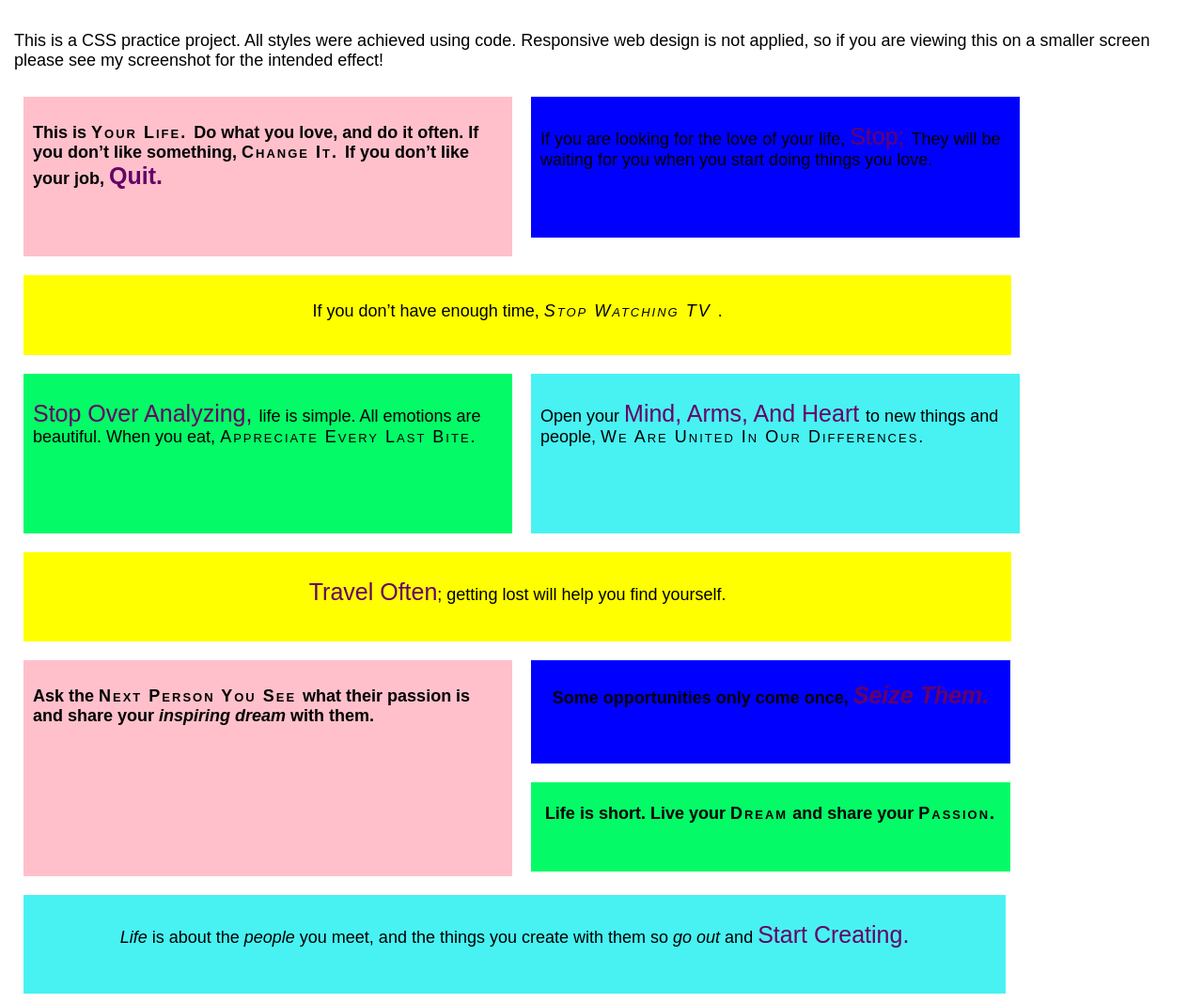
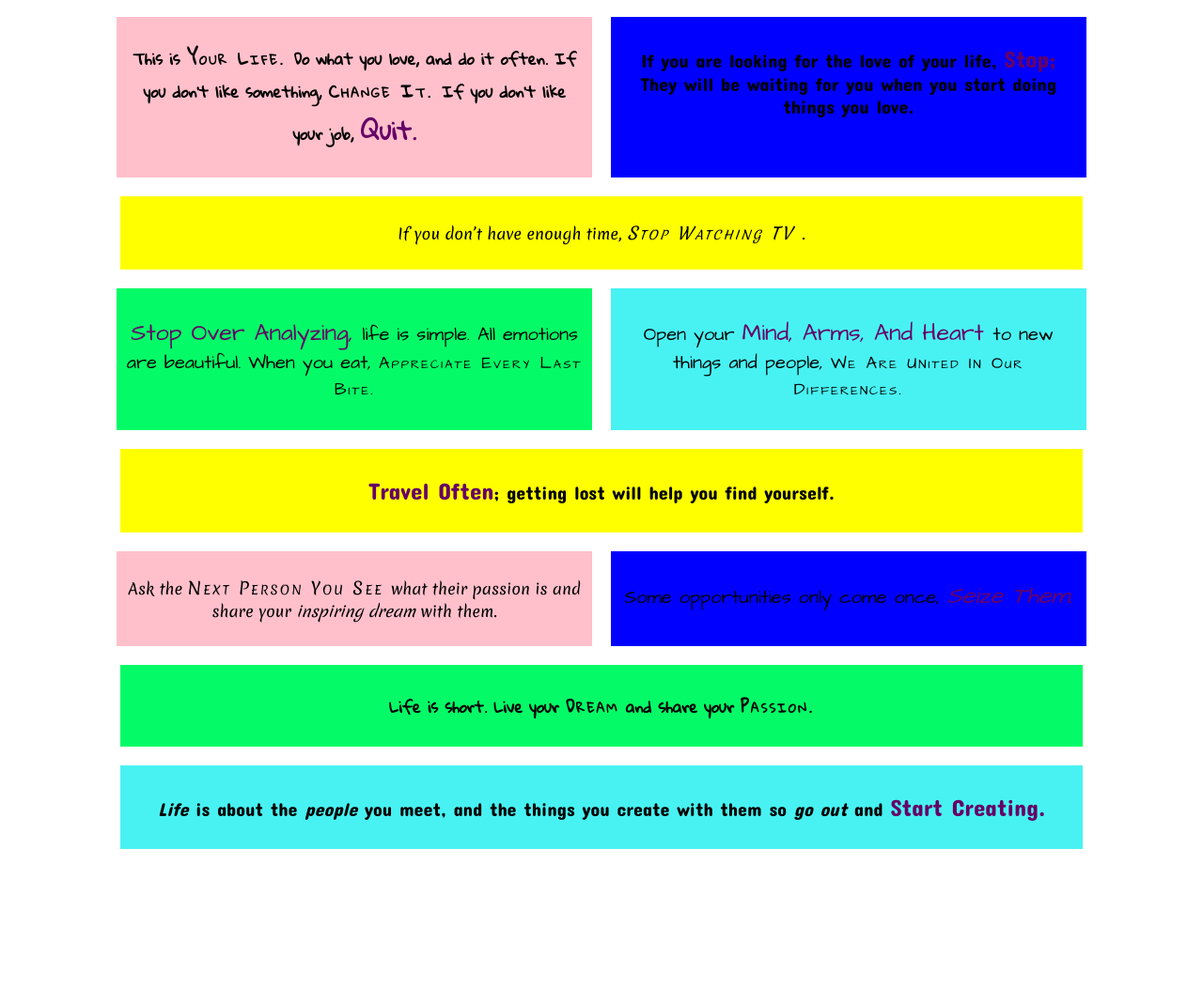
Before and after one commit to JLine79/holstee-manifesto, a plain HTML site: page index.html in a window 1280 px wide. Shown: the whole page at 94% size. After the commit the page ends 922 px from the top, so only its background shows below. Drawn offline with Linux system fonts and the light colour scheme.

Commit message:
updated holstee manifesto with responsive code ready for push

```diff
--- a/css/main.css
+++ b/css/main.css
@@ -1,12 +1,72 @@
-body {
-    margin: 10px;
-	padding: 5px;
-	overflow: auto;
+/** BASE STYLES **/
+/** font-family: 'Gloria Hallelujah', cursive; 'Concert One', cursive; 'Merienda', cursive; 'Architects Daughter', cursive; **/
+
+*{
+  box-sizing: border-box;
 }
 
-header p{
-  font-family: sans-serif;
-  font-size: 18px;
+.row::after {
+  content:"";
+  clear:both;
+  display:table;
+}
+
+[class*="col-"]{
+  float:left;
+  padding: 25px;
+}
+
+/** For mobile phones **/
+
+[class*="col-"] {
+  width: 100%;
+}
+
+@media only screen and (min-width: 600px) {
+/** For tablets: **/
+  .col-s-1 {width: 8.33%;}
+  .col-s-2 {width: 16.66%;}
+  .col-s-3 {width: 25%;}
+  .col-s-4 {width: 33.33%;}
+  .col-s-5 {width: 41.66%;}
+  .col-s-6 {width: 50%;}
+  .col-s-7 {width: 58.33%;}
+  .col-s-8 {width: 66.66%;}
+  .col-s-9 {width: 75%;}
+  .col-s-10 {width: 83.33%;}
+  .col-s-11 {width: 91.66%;}
+  .col-s-12 {width: 100%;}
+}
+
+@media only screen and (min-width: 768px) {
+/** For desktop: **/
+  .col-1 {width: 8.33%;}
+  .col-2 {width: 16.66%;}
+  .col-3 {width: 25%;}
+  .col-4 {width: 33.33%;}
+  .col-5 {width: 41.66%;}
+  .col-6 {width: 50%;}
+  .col-7 {width: 58.33%;}
+  .col-8 {width: 66.66%;}
+  .col-9 {width: 75%;}
+  .col-10 {width: 83.33%;}
+  .col-11 {width: 91.66%;}
+  .col-12 {width: 100%;}
+}
+
+/** HOSTEE MANIFESTO PROJECT**/
+
+.holstee {
+  background-color: white;
+}
+
+.container{
+  display: flex;
+  flex-direction: row;
+  flex-wrap: wrap;
+  justify-content: center;
+  align-items: stretch;
+  align-content: space-around;
 }
 
 .light-emphasis {
@@ -22,125 +82,64 @@ header p{
 	text-transform: capitalize;
 }
 
-[class^="box"] {
-  overflow:auto;
+.box {
+  color: black;
+  font-size: 16px;
+  height: auto;
+  margin: 10px;
+  padding: 10px;
+  text-align:center;
 }
 
-.box1 {
-	background: pink;
-	float: left;
-	font-family: 'Gloria Hallelujah', cursive;
-	font-size: 16px;
-	font-weight: bold;
-  height: 150px;
-	margin: 10px;
-	padding: 10px;
-  width: 40%;
+.full {
+  flex-basis: 81%;
 }
 
-.box2 {
-	background: blue;
-	float: left;
-	font-family: 'Concert One', cursive;
-	font-size: 20px;
-  height: 130px;
-	margin: 10px;
-	padding: 10px;
-	width: 40%;
+.half {
+  flex-basis: 40%;
 }
 
-.box3 {
-	background: yellow;
-	float: left;
-	font-family: 'Merienda', cursive;
-	font-size: 16px;
-	margin: 10px;
-	height: 65px;
-	padding: 10px;
-  text-align: center;
-	width: 82.5%;
+.quarter {
+  flex-basis: 40%;
+  align-self:stretch;
+  width: 20%;
 }
 
-.box4 {
-	background: #04fb67;
-	float: left;
-	font-family: 'Architects Daughter', cursive;
-	font-size: 20px;
-  height: 150px;
-	margin: 10px;
-	padding: 10px;
-	width: 40%;
+.gloria {
+  font-family: 'Gloria Hallelujah', cursive;
+  font-weight: bold;
 }
 
-.box5 {
-	background: #48f2f2;
-	float: left;
-	font-family: 'Gloria Hallelujah', cursive;
-	font-size: 16px;
-  height: 150px;
-	margin: 10px;
-	padding: 10px;
-	width: 40%;
+.concert {
+  font-family: 'Concert One', cursive;
+  font-size: 20px;
 }
 
-.box6 {
-	background: yellow;
-	float: left;
-	font-family: 'Concert One', cursive;
-	font-size: 20px;
-	height: 75px;
-	margin: 10px;
-	padding: 10px;
-  text-align: center;
-	width: 82.5%;
+.merienda {
+  font-family: 'Merienda', cursive;
 }
 
-.box7 {
-    background: pink;
-	float: left;
-	font-family: 'Merienda', cursive;
+.architects {
+  font-family: 'Architects Daughter', cursive;
 	font-size: 20px;
-	font-weight: bold;
-	height: 210px;
-	margin: 10px;
-	padding: 10px;
-	width: 40%;
 }
 
-.box8 {
-	background: blue;
-	float: left;
-	font-family: 'Architects Daughter', cursive;
-	font-size: 20px;
-	font-weight: bold;
-	height: 100px;
-	margin: 10px;
-	padding: 5px;
-  text-align: center;
-	width: 40%;
+.pink {
+	background: pink;
 }
 
-.box9 {
-	background: #04fb67;
-	float: left;
-	font-family: 'Gloria Hallelujah', cursive;
-	font-size: 16px;
-	font-weight: bolder;
-	height: 85px;
-	margin: 10px;
-	padding: 5px;
-  text-align: center;
-	width: 40%;
+.blue {
+	background: blue;
 }
 
-.box10 {
+.yellow {
+	background: yellow;
+}
+
+.green {
+	background: #04fb67;
+}
+
+.turquoise {
 	background: #48f2f2;
-	float: left;
-	font-family: 'Concert One', cursive;
-	font-size: 20px;
-	height: 85px;
-	margin: 10px;
-	padding: 10px;
-  text-align: center;
-	width: 82%;
 }
--- a/index.html
+++ b/index.html
@@ -2,64 +2,52 @@
 <html lang="en">
    <head>
     <meta charset="UTF-8">
-    <title> JenLin Holstee Manifesto Project | Skillcrush </title>
+    <title> Jen's Holstee Manifesto Project | Skillcrush </title>
     <link rel="stylesheet" href="css/main.css">
     <link href="https://fonts.googleapis.com/css?family=Architects+Daughter|Concert+One|Gloria+Hallelujah|Merienda&display=swap" rel="stylesheet">
   </head>
 	<body>
-    <header>
-      <p> This is a CSS practice project. All styles were achieved using code. Responsive web design is not applied, so if you are viewing this on a smaller screen please see my screenshot for the intended effect!</p>
-		<section>
-			<div class="box1">
+
+    <section class="container">
+      <div class="box pink gloria half">
         <p> This is <span class="light-emphasis"> your life. </span> Do what you love, and do it often. If you don’t like something, <span class="light-emphasis"> change it. </span> If you don’t like your job, <span class="strong-emphasis"> quit.</span> </p>
       </div>
 
-			<div class="box2">
+      <div class="box blue concert half">
         <p> If you are looking for the love of your life, <span class="strong-emphasis"> stop; </span>  They will be waiting for you when you start doing things you love. </p>
     	</div>
-    </section>
 
-    <section>
-        <div class="box3">
+      <div class="box yellow merienda full">
         <p> If you don’t have enough time, <span class="light-emphasis"> <em> stop watching TV </em> </span> . </p>
     	</div>
 
-	</section>
-
-	<section>
-        <div class="box4">
+    	<div class="box green architects half">
     	  <p> <span class="strong-emphasis"> Stop over analyzing, </span> life is simple. All emotions are beautiful. When you eat, <span class="light-emphasis"> appreciate every last bite.</span> </p>
       </div>
 
-        <div class="box5">
+      <div class="box turquoise architects half">
     	  <p> Open your <span class="strong-emphasis"> mind, arms, and heart </span> to new things and people, <span class="light-emphasis"> we are united in our differences. </span> </p>
       </div>
-	</section>
 
-  <section>
-		<div class="box6">
+      <div class="box yellow concert full">
         <p> <span class="strong-emphasis"> Travel often</span>; getting lost will help you find yourself.</p>
       </div>
 
-	<section>
-		<div class="box7">
+      <div class="box pink merienda half">
         <p>	Ask the <span class="light-emphasis"> next person you see </span> what their passion is and share your <em>inspiring dream</em> with them. </p>
       </div>
 
-
-		<div class="box8">
+      <div class="box blue architects quarter">
         <p> Some opportunities only come once, <span class="strong-emphasis"><em >seize them.</em> </span></p>
       </div>
-  </section>
 
-  <section>
-		<div class="box9">
+      <div class="box green gloria full">
         <p> Life is short. Live your <span class="light-emphasis">dream</span> and share your <span class="light-emphasis">passion.</span></p>
       </div>
 
-		<div class="box10">
+      <div class="box turquoise concert full">
         <p><em>Life</em> is about the <em>people</em> you meet, and the things you create with them so <em>go out</em> and <span class="strong-emphasis">start creating.</span></p>
       </div>
       </section>
+    </section>
   </body>
-</html>
```
Lines whose indentation alone changed are shown as unchanged.
